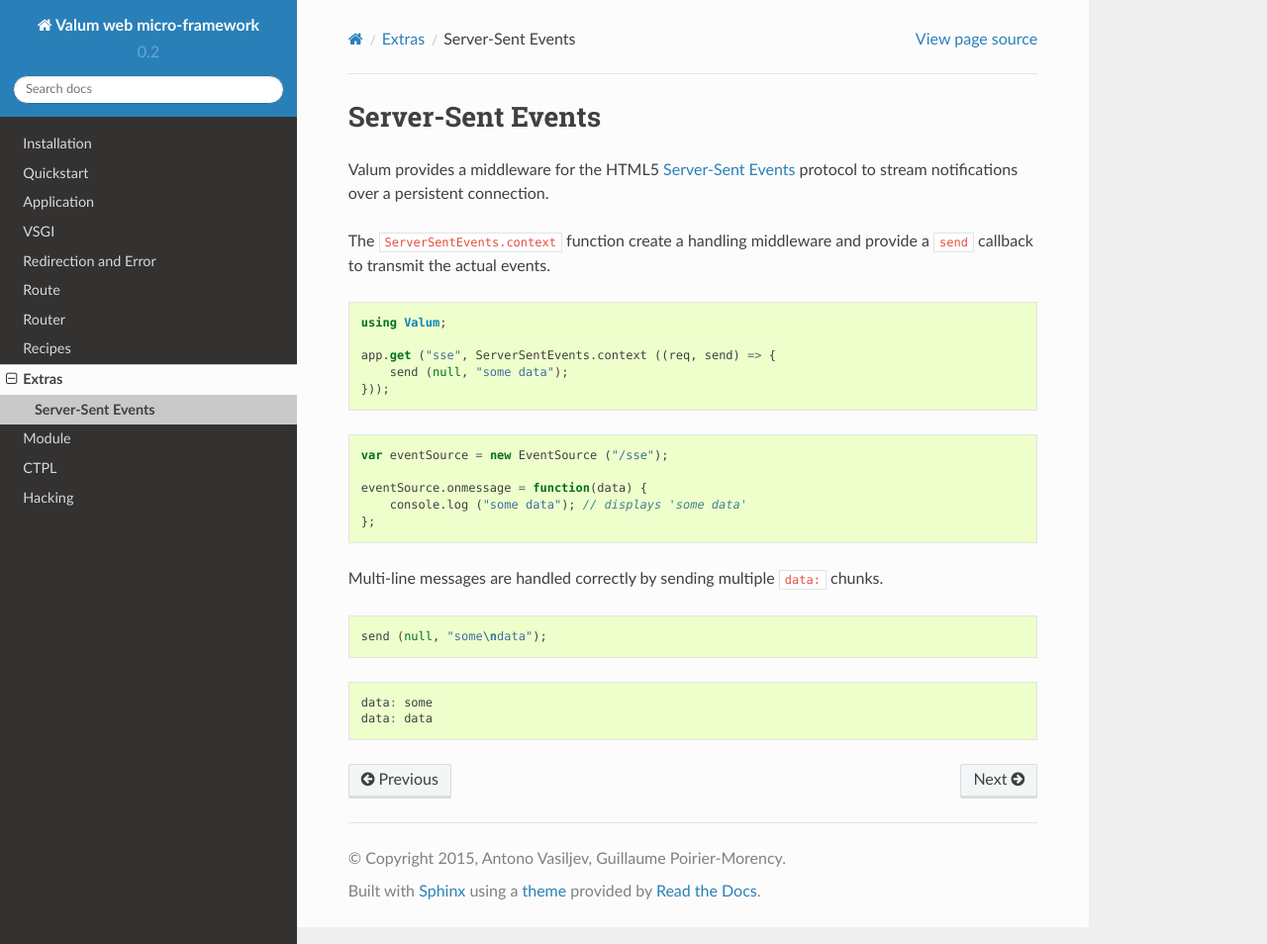
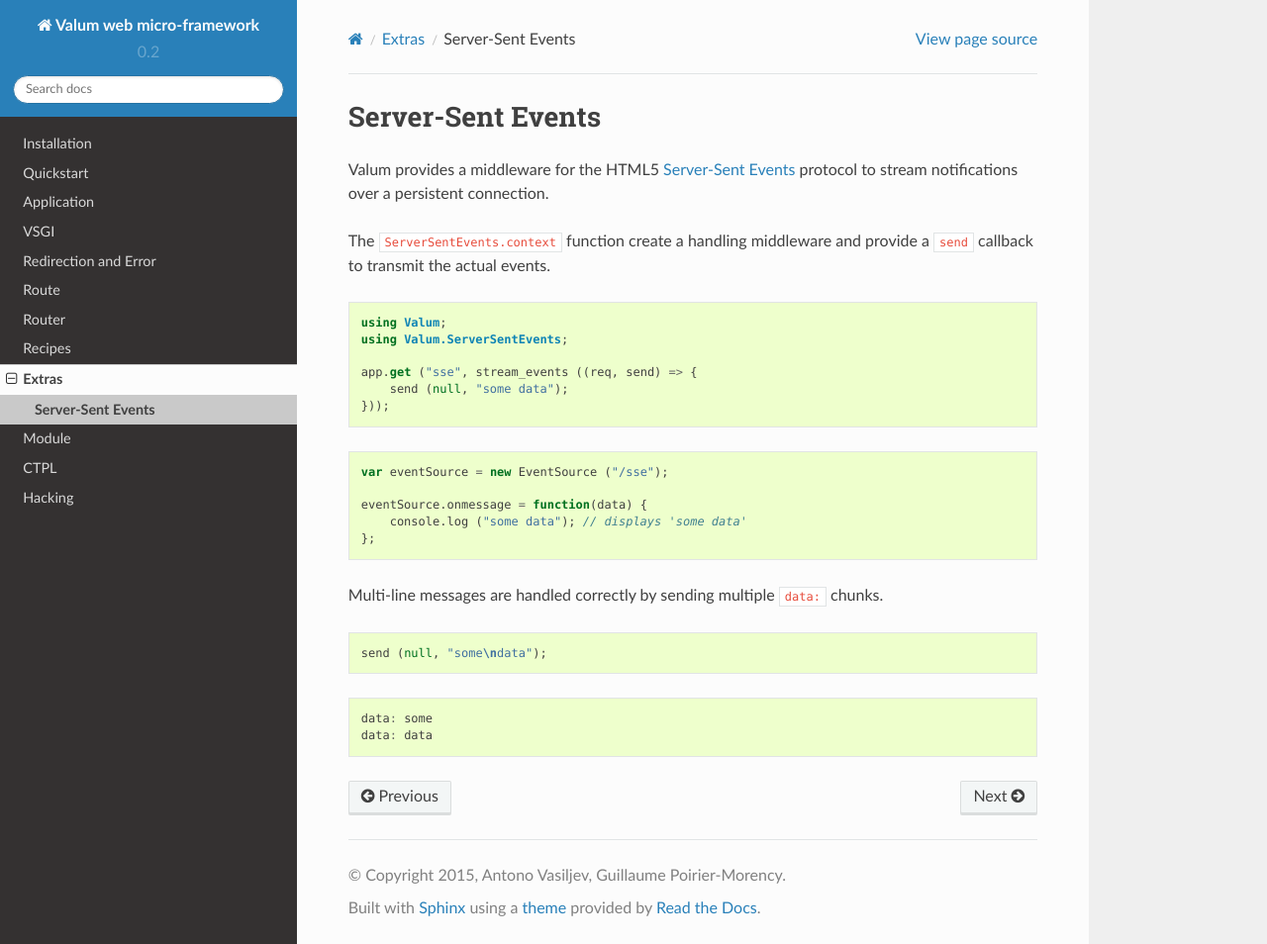
Before and after one commit to valum-framework/vsgi, a Sphinx documentation site: the page built from docs/extras/server-sent-events.rst, in a window 1280 px wide and 954 px high. Shown: the whole window at 99% size. Built offline with Sphinx 7.4.7 and the Read the Docs theme 2.0.0, drawn with Linux system fonts in a browser that asks for light colours; pages that are not in the unit, such as notebooks, are missing from menus.

Commit message:
Rename 'context' for 'stream_events'
The more general idea is that middlewares should be verbs in the
imperative tense, pretty much like git commits.

Unlike Express.js, middleware are not mounted on the router, but rather
part of the process, so it makes much more sense to name them as
actions.

    app.get ("", compress (ZlibCompressFormat.GZIP))
        .then (send_events ((req, send) => {
            send (null, "some event");
        }));

Update the code example in the documentation.

```diff
--- a/docs/extras/server-sent-events.rst
+++ b/docs/extras/server-sent-events.rst
@@ -12,8 +12,9 @@
 .. code-block:: vala
 
     using Valum;
+    using Valum.ServerSentEvents;
 
-    app.get ("sse", ServerSentEvents.context ((req, send) => {
+    app.get ("sse", stream_events ((req, send) => {
         send (null, "some data");
     }));
 
```
Also changed, not shown: 3 other files.
